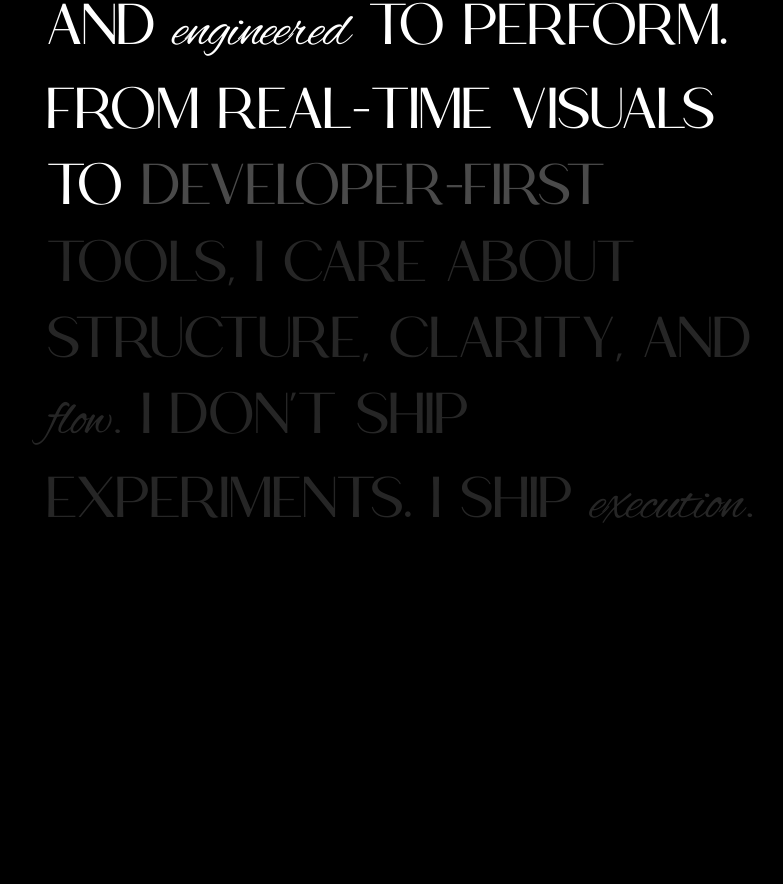
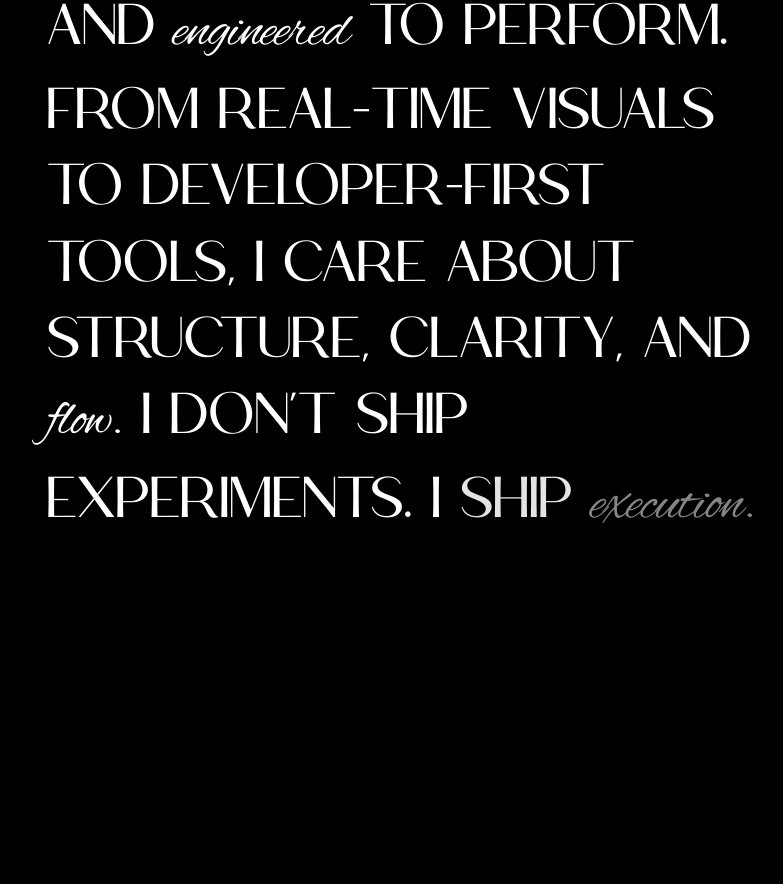
Before and after one commit to ArnabMistry/portfolio, a Next.js app: page / in a window 1280 px wide. Shown: the part 1153-2037 px from the top of the page, without its empty margins (426-1209 px from the left). Built offline with nearby package versions, Linux system fonts and the light colour scheme.

Commit message:
Fix Reveal Animation offset

```diff
--- a/components/section/aboutreveal.tsx
+++ b/components/section/aboutreveal.tsx
@@ -52,7 +52,7 @@ export default function AboutReveal() {
 
   const { scrollYProgress } = useScroll({
     target: sectionRef,
-    offset: ["start 80%", "end 20%"],
+    offset: ["start 80%", "end 80%"],
   });
 
   // const words = text.split(" ");
@@ -107,7 +107,7 @@ function RevealWord({
   const threshold = index / total;
   const opacity = useTransform(
     scrollYProgress,
-    [threshold, threshold + 0.02],
+    [threshold, threshold + 0.06],
     [0.15, 1],
   );
 
```
